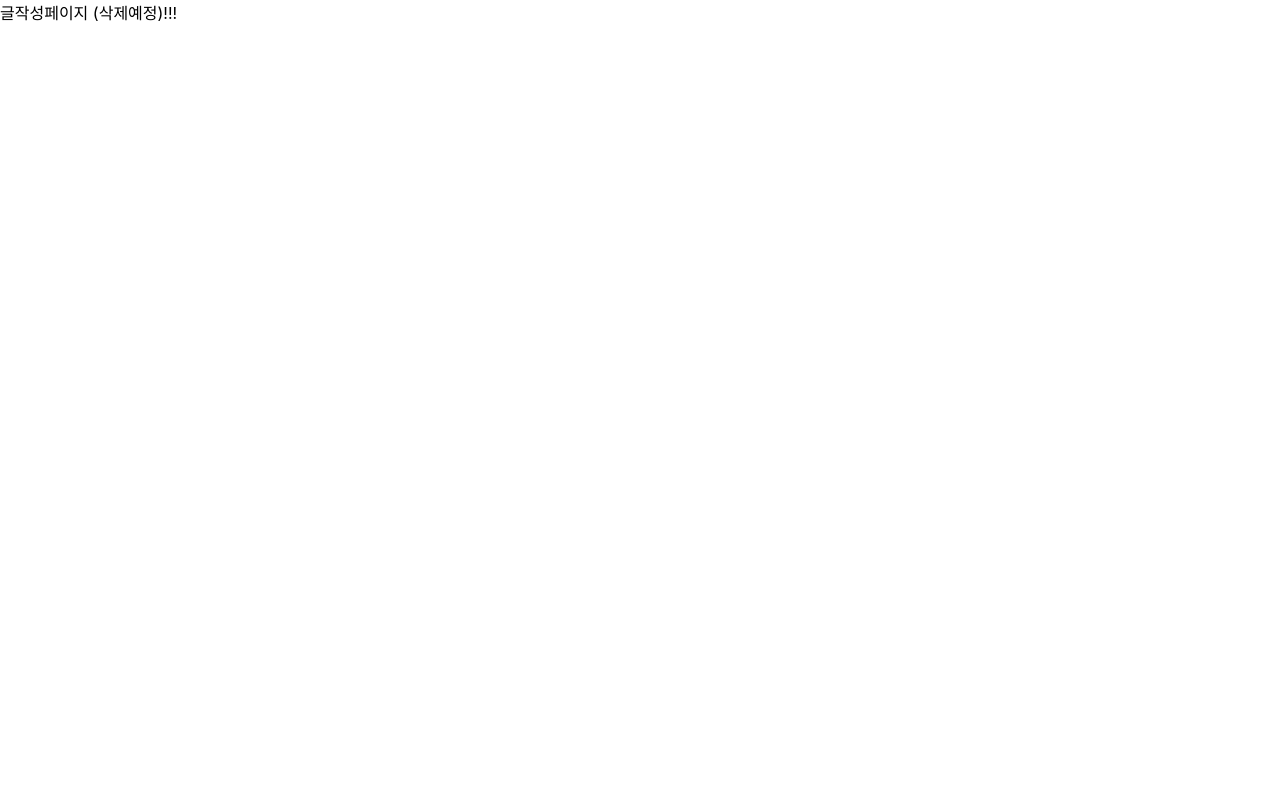
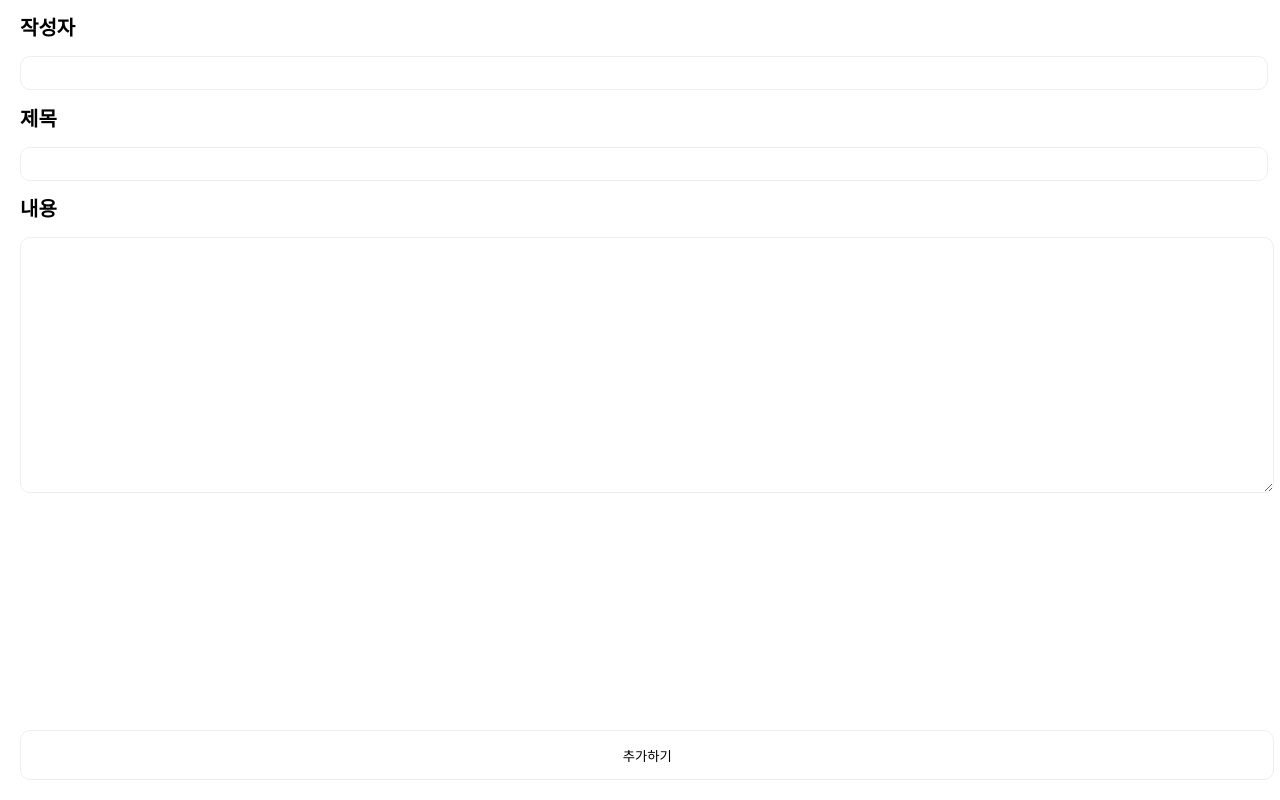
Before and after one commit to soyeon102/worry-share-project, a React (Create React App) app: page /writing in a window 1280 px wide. Built offline with nearby package versions, Linux system fonts and the light colour scheme.

Commit message:
List,Write 페이지 퍼블리싱

```diff
--- /dev/null
+++ b/db.json
@@ -0,0 +1,19 @@
+{
+  "posts": [
+    {
+      "id": 1,
+      "title": "json-server",
+      "author": "typicode"
+    }
+  ],
+  "comments": [
+    {
+      "id": 1,
+      "body": "some comment",
+      "postId": 1
+    }
+  ],
+  "profile": {
+    "name": "typicode"
+  }
+}
--- a/src/components/WorryList.jsx
+++ b/src/components/WorryList.jsx
@@ -1,3 +1,54 @@
-const WorryList = () => {};
+import Layout from "./layout/Layout";
+import styled from "styled-components";
+
+const WorryList = () => {
+  return (
+    <Layout>
+      <StWorryList>
+
+        <StListtitle>Title
+          <StListBtn>삭제</StListBtn>
+          </StListtitle>
+
+        <StListWriter>작성자:나</StListWriter>
+
+
+        </StWorryList>
+    </Layout>
+  );
+};
 
 export default WorryList;
+
+const StWorryList= styled.div`
+  width:97vw;
+height:80px;
+margin-top:15px;
+display:flex;
+flex-direction:column;
+border:solid 1px;
+border-color:#eee;
+border-radius:10px;
+outline-color:#eee;
+margin-left:2%;
+margin-right:2%;
+`
+
+const StListtitle= styled.div`
+display:flex;
+font-size:20px;
+margin-top:10px;
+justify-content: space-between;
+`
+
+const StListWriter= styled.div`
+font-size:10px;
+margin-top:10px;
+`
+
+const StListBtn= styled.button`
+width:50px;
+height:3vh;
+text-align:center;
+line-height:25px;
+`
--- a/src/components/elements/Input.jsx
+++ b/src/components/elements/Input.jsx
@@ -1,3 +1,19 @@
-const Input = () => {};
+import styled from "styled-components";
+
+const Input = ({ children }) => {
+  return <StInput>{children}</StInput>;
+
+};
 
 export default Input;
+
+const StInput= styled.input`
+width:97vw;
+height:30px;
+margin-top:15px;
+display:flex;
+border:solid 1px;
+border-color:#eee;
+border-radius:10px;
+outline-color:#eee;
+`
--- a/src/components/layout/Layout.jsx
+++ b/src/components/layout/Layout.jsx
@@ -1,5 +1,14 @@
+import styled from "styled-components";
+
 const Layout = ({ children }) => {
-  return <div>{children}</div>;
+  return <StLayoutContainer>{children}</StLayoutContainer>;
 };
 
 export default Layout;
+
+const StLayoutContainer=styled.div`
+  margin: 0 auto;
+  display:flex;
+  align-items:center;
+
+`
--- a/src/components/pages/ListPage.jsx
+++ b/src/components/pages/ListPage.jsx
@@ -1,13 +1,20 @@
 import Layout from '../layout/Layout';
+import styled from "styled-components";
 import WorryList from '../WorryList';
 
 const ListPage = () => {
   return (
     <Layout>
-      <WorryList />
-      <div>리스트페이지 (삭제예정)</div>
+      <StListtitle>
+      고민 리스트
+      </StListtitle>
     </Layout>
   );
 };
 
 export default ListPage;
+
+const StListtitle=styled.div`
+  font-size:25px;
+  margin-top:5%;
+`
--- a/src/components/pages/WritingPage.jsx
+++ b/src/components/pages/WritingPage.jsx
@@ -1,11 +1,76 @@
 import Layout from '../layout/Layout';
+import styled from "styled-components"
+import Input from '../elements/Input'
 
 const WritingPage = () => {
+
+
+
   return (
-    <Layout>
-      <div>글작성페이지 (삭제예정)!!!</div>
-    </Layout>
+
+    <StWriteContainer>
+      <Layout>
+      <div>
+        <div>
+        <StWritelabel>작성자</StWritelabel>
+        <Input type="text"/>
+        </div>
+
+        <div>
+        <StWritelabel>제목</StWritelabel>
+        <Input type="text"/>
+        </div>
+
+        <div>
+        <StWritelabel>내용</StWritelabel>
+        <StWriteContent/>
+        </div>
+        </div>
+        </Layout>
+
+        <div>
+          <StWriteFormBtn>추가하기</StWriteFormBtn>
+        </div>
+        </StWriteContainer>
+
+
   );
 };
 
 export default WritingPage;
+
+const StWriteContainer=styled.div`
+  padding-left: 20px;
+  padding-right: 20px;
+`
+
+const StWriteFormBtn=styled.button`
+  width:98vw;
+  height:50px;
+  position:fixed;
+  bottom:0;
+  margin-bottom:20px;
+  background-color:white;
+  border:1px solid;
+  border-color:#eee;
+  border-radius:10px;
+  cursor:pointer;
+`
+
+const StWritelabel =styled.label`
+display:flex;
+flex-direction:column;
+margin-top:1%;
+font-size:20px;
+font-weight:bold;
+`
+
+const StWriteContent = styled.textarea`
+  width:100%;
+  height:250px;
+  margin-top:15px;
+  border:solid 1px;
+  border-color:#eee;
+  border-radius:10px;
+  outline-color:#eee;
+`
```
Also changed, not shown: package.json (+8 -0 lines), 1 other file (tests, documents, lock files or other folders).
